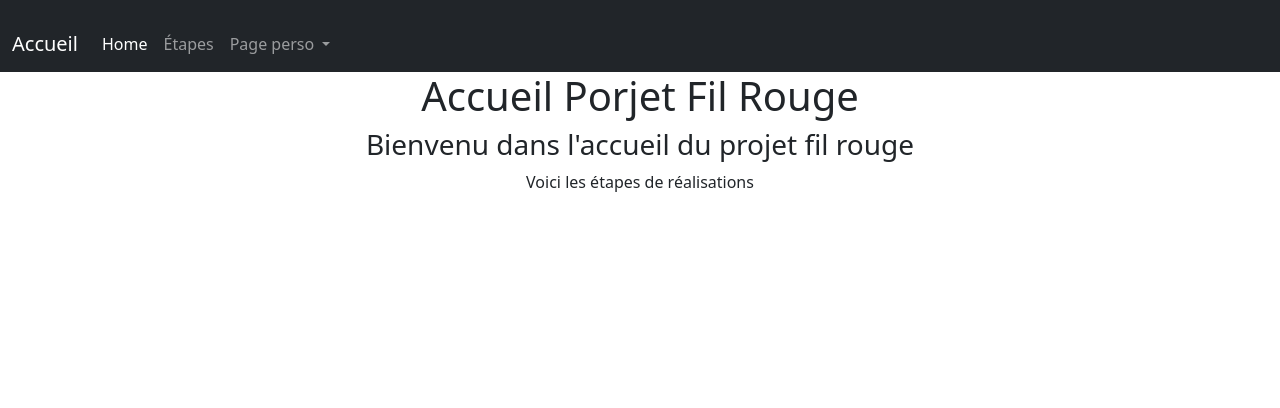
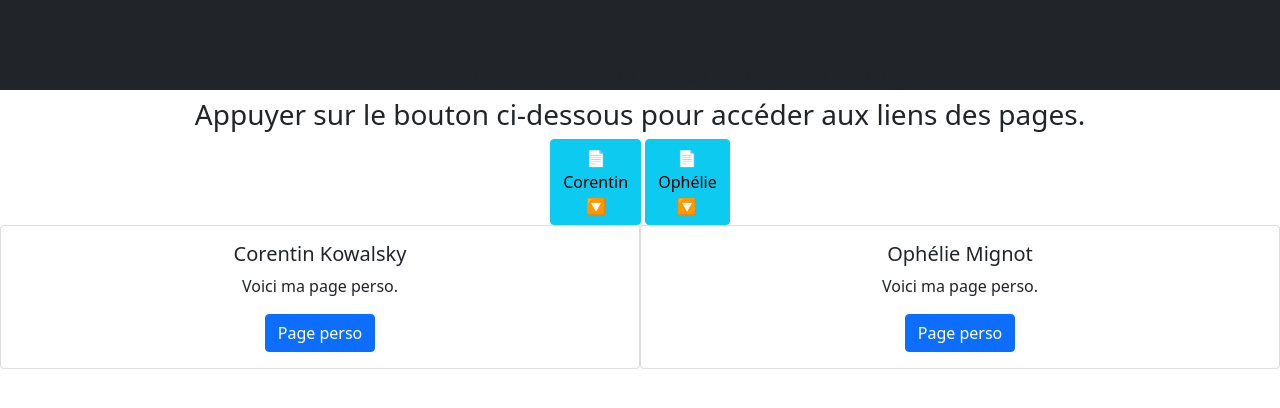
Before and after one commit to CorentinKowalsky/Accueil_Projet_Fil_Rouge, a plain HTML site: page index.html in a window 1280 px wide. Drawn offline with nearby package versions, Linux system fonts and the light colour scheme.

Commit message:
Update index.html

```diff
--- a/index.html
+++ b/index.html
@@ -11,42 +11,44 @@
 <body>
 
 
-<div id="nav"><nav class="navbar navbar-dark bg-dark"></nav>
-    <nav class="navbar navbar-expand-lg navbar-dark bg-dark">
-        <div class="container-fluid">
-          <a class="navbar-brand" href="#">Accueil</a>
-          <button class="navbar-toggler" type="button" data-bs-toggle="collapse" data-bs-target="#navbarNavDropdown" aria-controls="navbarNavDropdown" aria-expanded="false" aria-label="Toggle navigation">
-            <span class="navbar-toggler-icon"></span>
-          </button>
-          <div class="collapse navbar-collapse" id="navbarNavDropdown">
-            <ul class="navbar-nav">
-              <li class="nav-item">
-                <a class="nav-link active" aria-current="page" href="#">Home</a>
-              </li>
-              <li class="nav-item">
-                <a class="nav-link" href="#étapes">Étapes</a>
-              </li>
-              <li class="nav-item dropdown">
-                <a class="nav-link dropdown-toggle" href="#" id="navbarDropdownMenuLink" role="button" data-bs-toggle="dropdown" aria-expanded="false">
-                  Page perso
-                </a>
-                <ul class="dropdown-menu" aria-labelledby="navbarDropdownMenuLink">
-                  <li><a class="dropdown-item" href="https://corentinkowalsky.github.io/PagePerso/" target="blank">Corentin Kowalsky</a></li>
-                  <li><a class="dropdown-item" href="#">Another action</a></li>
-                </ul>
-              </li>
-            </ul>
-          </div>
-        </div>
-    </nav>
+<div id="Titre" class="bg-dark">
+      <h1 class="text-center" >Accueil Projet Fil Rouge</h1>
+<h3 class="text-center">Bienvenue dans l'accueil du projet fil rouge</h3>
+</div>
+
+<section class="text-center" id="first">
+  <h3 class="text-center">Appuyer sur le bouton ci-dessous pour accéder aux liens des pages.</h3>
+  <button type="button" onclick="hello()" class="btn btn-info">📄<br />Corentin<br />🔽</button>
+  <button type="button" onclick="bonjour()" class="btn btn-info">📄<br />Ophélie<br />🔽</button>
+ <section class="hi">
+  <!-- Première carte -->
+  <article class="Hello">
+  <div class="card float-start w-50 text-center">
+    <div class="card-body">
+      <h5 class="card-title">Corentin Kowalsky</h5>
+      <p class="card-text">Voici ma page perso.</p>
+      <a href="https://corentinkowalsky.github.io/PagePerso/" class="btn btn-primary">Page perso</a>
+    </div>
   </div>
-      <h1 class="text-center te" >Accueil Porjet Fil Rouge</h1>
-<h3 class="text-center">Bienvenu dans l'accueil du projet fil rouge</h3>
-<p class="text-center">Voici les étapes de réalisations</p>
+</article>
+</section>
+  <!-- 2e carte -->
+  <article>
+  <section class="Hello" id="second">
+  <div class="card float-end w-50 text-center">
 
+    <div class="card-body">
+      <h5 class="card-title">Ophélie Mignot</h5>
+      <p class="card-text">Voici ma page perso.</p>
+      <a href="https://ophe2403.github.io/FilRouge" class="btn btn-primary">Page perso</a>
+    </div>
 
+  </div>
 
+</section>
+</article>
+</section>
 <script src="https://cdn.jsdelivr.net/npm/bootstrap@5.0.0-beta1/dist/js/bootstrap.bundle.min.js" integrity="sha384-ygbV9kiqUc6oa4msXn9868pTtWMgiQaeYH7/t7LECLbyPA2x65Kgf80OJFdroafW" crossorigin="anonymous"></script>
-<script src="sricpt.js"></script>
+<script src="script.js"></script>
 </body>
 </html>
```
